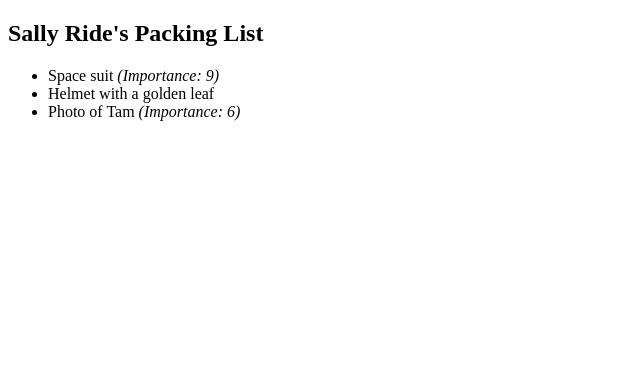
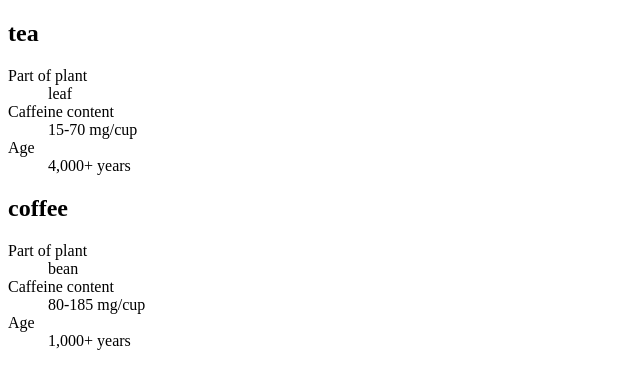
Before and after one commit to aebb27/React-tutorial, a React (Vite) app: page / in a window 1280 px wide. Shown: the top 388 px of the page, without its empty margins (0-640 px from the left). Built offline with nearby package versions, Linux system fonts and the light colour scheme; the HTML template or start-up script is replaced by a standard one.

Commit message:
Refactor a series of ? : to if and variables
Challenge 3: Refactor a series of ? : to if and variables
Link: https://react.dev/learn/conditional-rendering

```diff
--- a/src/App.jsx
+++ b/src/App.jsx
@@ -1,19 +1,38 @@
-function Item({ name, importance }) {
-  return (<li>
-    {name} {importance > 0 && <i>(Importance: {importance})</i>}
-  </li>)
-}
+const DRINKS = {
+    tea: {
+      part: 'leaf',
+      caffeine: '15-70 mg/cup',
+      age: '4,000+ years'
+    },
+    coffee: {
+      part: 'bean',
+      caffeine: '80-185 mg/cup',
+      age: '1,000+ years'
+    }
+  }
 
-
-export default function PackingList() {
+function Drink({ name }) {
+  const info = DRINKS[name]
   return (
     <section>
-      <h1>Sally Ride's Packing List</h1>
-      <ul>
-        <Item importance={9} name="Space suit" />
-        <Item importance={0} name="Helmet with a golden leaf" />
-        <Item importance={6} name="Photo of Tam" />
-      </ul>
+      <h1>{name}</h1>
+      <dl>
+        <dt>Part of plant</dt>
+        <dd>{info.part}</dd>
+        <dt>Caffeine content</dt>
+        <dd>{info.caffeine}</dd>
+        <dt>Age</dt>
+        <dd>{info.age}</dd>
+      </dl>
     </section>
   )
 }
+
+export default function DrinkList() {
+  return (
+    <div>
+      <Drink name="tea" />
+      <Drink name="coffee" />
+    </div>
+  )
+}
```
